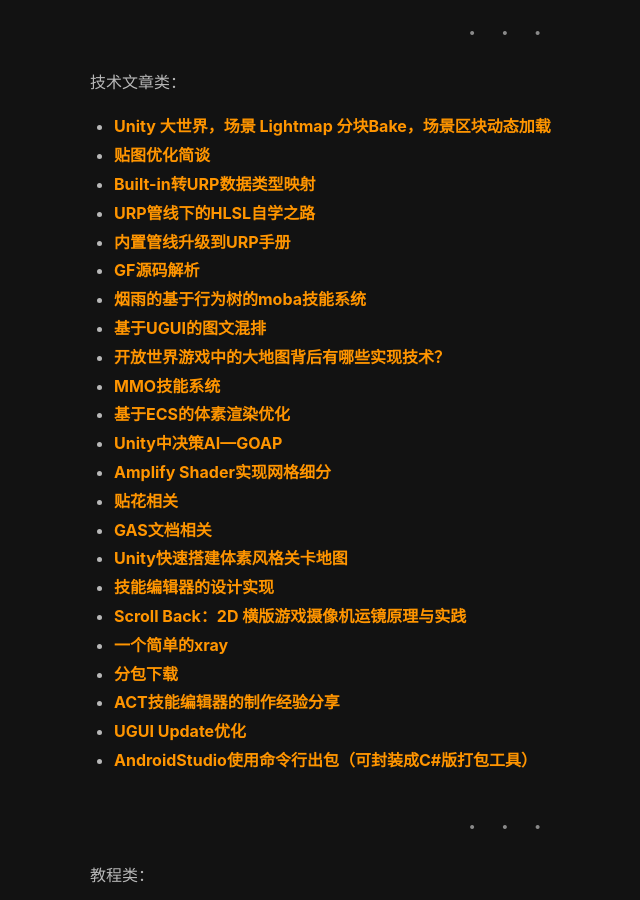
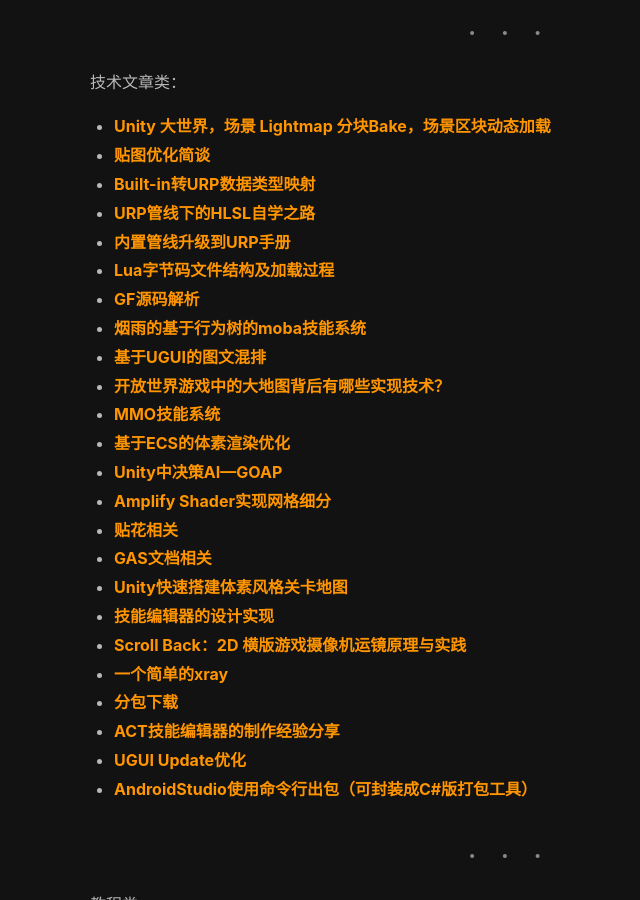
Before and after one commit to S0nrEir/S0nrEir.github.io, a Jekyll site: the page built from _posts/2024-04-02-干货博客收集.md, in a window 1280 px wide and 900 px high, scrolled down 661 px. Shown: the whole window, without its empty margins (13-653 px from the left). Built offline with Jekyll 4.4.1, drawn with Linux system fonts in a browser that asks for light colours; nearby versions of some CDN libraries.

Commit message:
Lua字节码文件结构及加载过程

```diff
--- a/_posts/2024-04-02-干货博客收集.md
+++ b/_posts/2024-04-02-干货博客收集.md
@@ -27,6 +27,7 @@ tags: ["博客","干货"]
 - [Built-in转URP数据类型映射](http://blog.coolcoding.cn/?p=2313)
 - [URP管线下的HLSL自学之路](https://www.bilibili.com/read/readlist/rl274710?share_medium=android&share_plat=android&share_session_id=8de7bf6c-e404-4435-8b2c-b08756b1d746&share_source=QQ&share_tag=s_i×tamp=1637185463&unique_k=wXE8kos)
 - [内置管线升级到URP手册](https://www.jianshu.com/p/3fef69e2efb6)
+- [Lua字节码文件结构及加载过程](https://www.zhihu.com/tardis/zm/art/600215581?source_id=1005)
 - [GF源码解析](https://www.zhihu.com/column/c_1436501161410596864)
 - [烟雨的基于行为树的moba技能系统](https://www.zhihu.com/column/c_1383070494757998592)
 - [基于UGUI的图文混排](https://blog.csdn.net/qq992817263/article/details/51000744)
```
